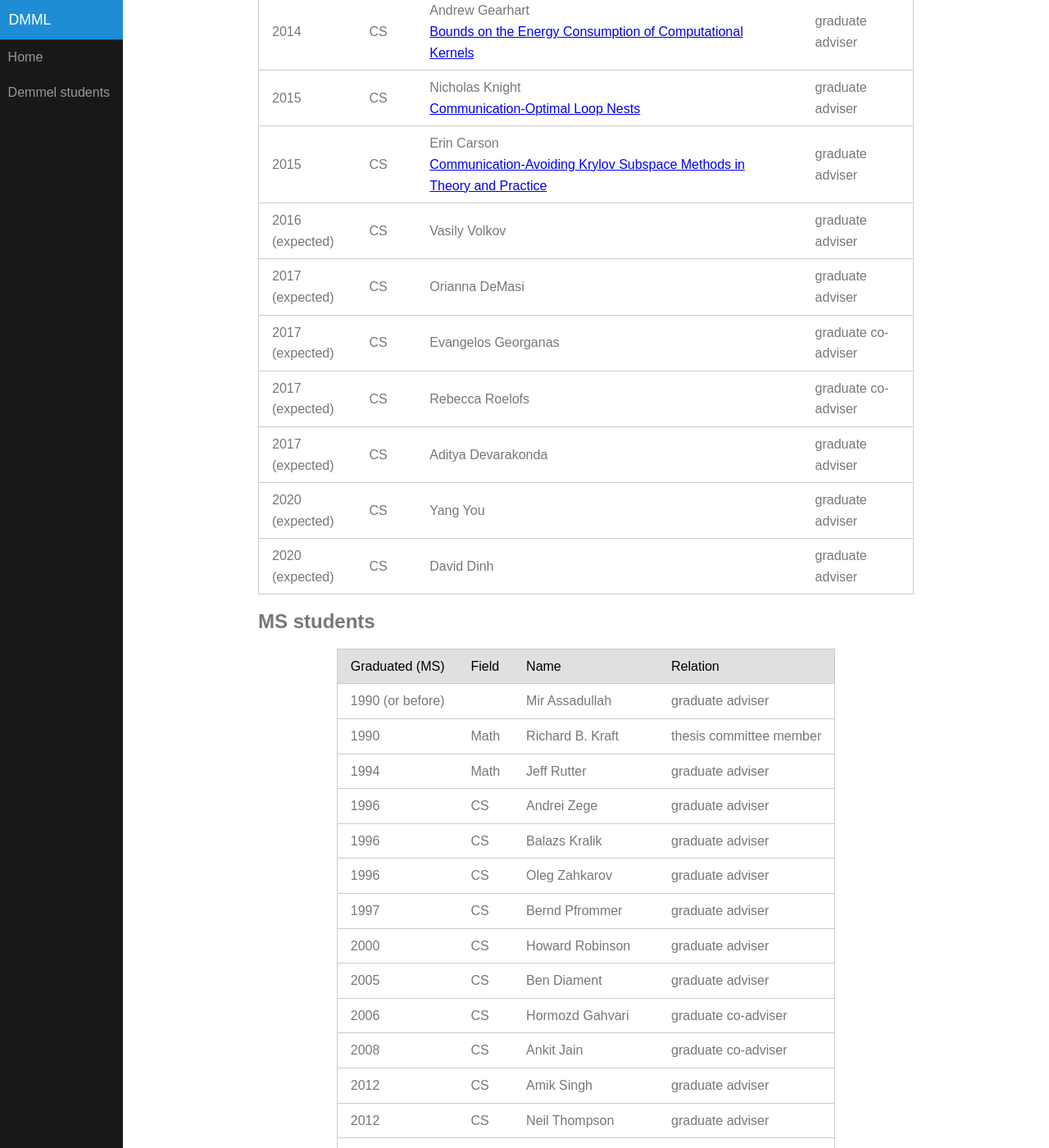
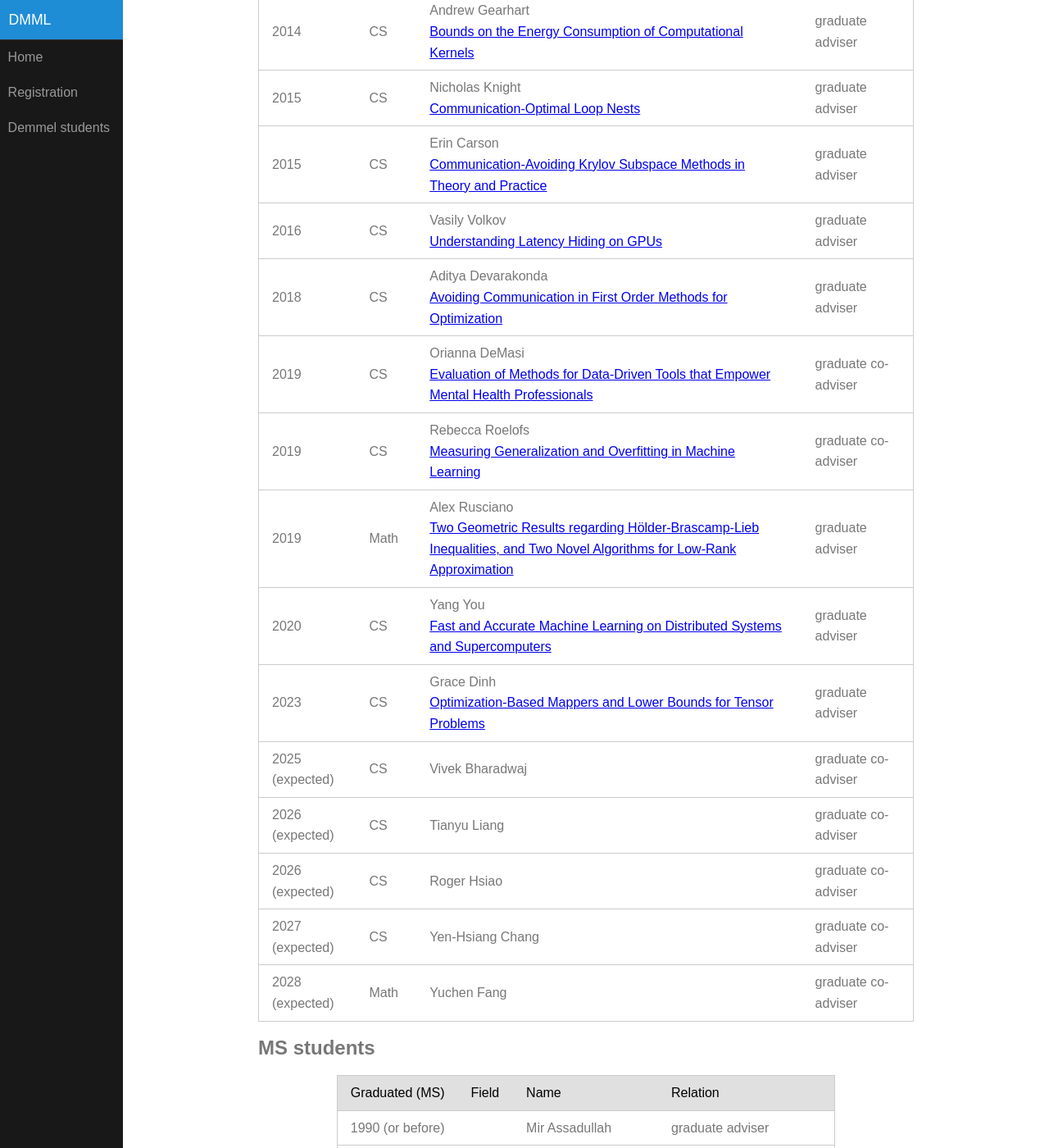
Before and after one commit to dbindel/dmml, a Jekyll site: the page built from students.html, in a window 1280 px wide and 1400 px high, scrolled down 2045 px. Shown: the whole window at 82% size. Built offline with Jekyll 4.4.1, drawn with Linux system fonts in a browser that asks for light colours; some of the changed text lies outside the part shown.

Commit message:
Update navpages and students list.

```diff
--- a/_data/navpages.yml
+++ b/_data/navpages.yml
@@ -1,4 +1,6 @@
 - name: Home
   link: index
+- name: Registration
+  link: registration
 - name: Demmel students
   link: students
--- a/_data/students.yml
+++ b/_data/students.yml
@@ -190,44 +190,88 @@ phd:
   name: Vasily Volkov
   type: PhD
   field: CS
-  year: 2016 (expected)
+  year: 2016
   reln: graduate adviser
+  thesis: Understanding Latency Hiding on GPUs
+  thesis_url: https://www2.eecs.berkeley.edu/Pubs/TechRpts/2016/EECS-2016-143.html
+-
+  name: Aditya Devarakonda
+  type: PhD
+  field: CS
+  year: 2018
+  reln: graduate adviser
+  thesis: Avoiding Communication in First Order Methods for Optimization
+  thesis_url: https://escholarship.org/uc/item/3rm6d2mf
 -
   name: Orianna DeMasi
   type: PhD
   field: CS
-  year: 2017 (expected)
-  reln: graduate adviser
--
-  name: Evangelos Georganas
-  type: PhD
-  field: CS
-  year: 2017 (expected)
+  year: 2019
   reln: graduate co-adviser
+  thesis: Evaluation of Methods for Data-Driven Tools that Empower Mental Health Professionals
+  thesis_url: https://escholarship.org/uc/item/8c09359d
 -
   name: Rebecca Roelofs
   type: PhD
   field: CS
-  year: 2017 (expected)
+  year: 2019
   reln: graduate co-adviser
+  thesis: Measuring Generalization and Overfitting in Machine Learning
+  thesis_url: https://escholarship.org/uc/item/6j01x9mz
 -
-  name: Aditya Devarakonda
+  name: Alex Rusciano
   type: PhD
-  field: CS
-  year: 2017 (expected)
+  field: Math
+  year: 2019
   reln: graduate adviser
+  thesis: "Two Geometric Results regarding Hölder-Brascamp-Lieb Inequalities, and Two Novel Algorithms for Low-Rank Approximation"
+  thesis_url: https://escholarship.org/uc/item/4sh6n9db
 -
   name: Yang You
   type: PhD
   field: CS
-  year: 2020 (expected)
+  year: 2020
   reln: graduate adviser
+  thesis: Fast and Accurate Machine Learning on Distributed Systems and Supercomputers
+  thesis_url: https://escholarship.org/uc/item/29s611jx
 -
-  name: David Dinh
+  name: Grace Dinh
   type: PhD
   field: CS
-  year: 2020 (expected)
+  year: 2023
   reln: graduate adviser
+  thesis: Optimization-Based Mappers and Lower Bounds for Tensor Problems
+  thesis_url: https://escholarship.org/uc/item/1jk021n0
+-
+  name: Vivek Bharadwaj
+  type: PhD
+  field: CS
+  year: 2025 (expected)
+  reln: graduate co-adviser
+-
+  name: Tianyu Liang
+  type: PhD
+  field: CS
+  year: 2026 (expected)
+  reln: graduate co-adviser
+-
+  name: Roger Hsiao
+  type: PhD
+  field: CS
+  year: 2026 (expected)
+  reln: graduate co-adviser
+-
+  name: Yen-Hsiang Chang
+  type: PhD
+  field: CS
+  year: 2027 (expected)
+  reln: graduate co-adviser
+-
+  name: Yuchen Fang
+  type: PhD
+  field: Math
+  year: 2028 (expected)
+  reln: graduate co-adviser
 
 ms:
 -
@@ -319,6 +363,21 @@ ms:
   field: CS
   year: 2014
   reln: graduate adviser
+-
+  name: Arissa Wongpanich
+  type: EECS 5th year MS
+  year: 2020
+  reln: graduate adviser
+-
+  name: Rajul Jain
+  type: EECS 5th year MS
+  year: 2022
+  reln: graduate adviser
+-
+  name: Iniyaal Kannan
+  type: EECS 5th year MS
+  year: 2023
+  reln: graduate adviser
 
 postdoc:
 -
@@ -382,3 +441,23 @@ postdoc:
   from: 2011
   year: 2015
   type: postdoctoral adviser
+-
+  name: Riley Murray
+  from: 2021
+  year: 2023
+  type: postdoctoral co-adviser
+-
+  name: Hengrui Luo
+  from: 2020
+  year: 2023
+  type: postdoctoral co-adviser
+-
+  name: Younghyun Cho
+  from: 2020
+  year: 2023
+  type: postdoctoral co-adviser
+-
+  name: Ryan Schneider
+  from: 2020
+  year: 2026
+  type: postdoctoral adviser
```
